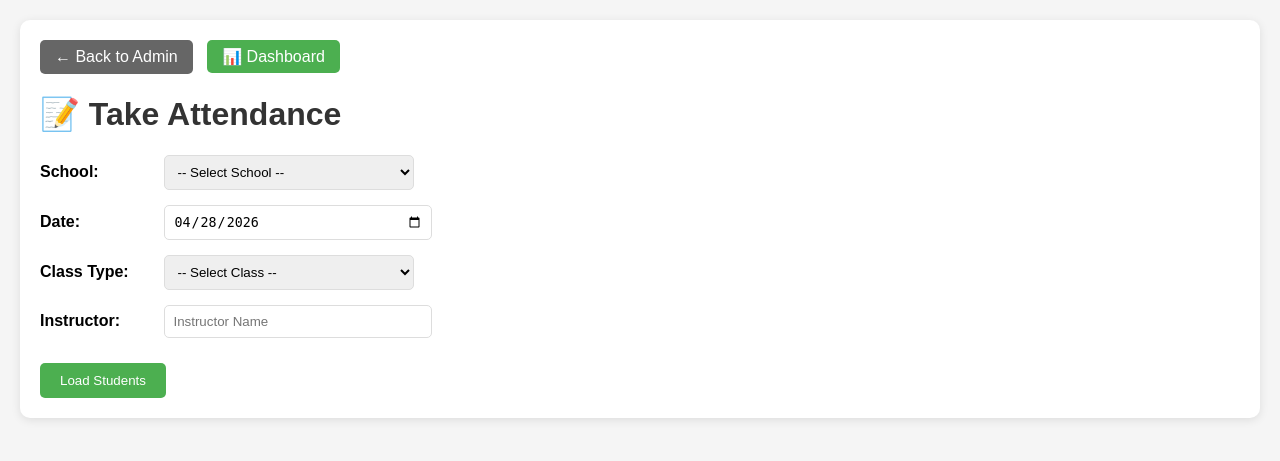
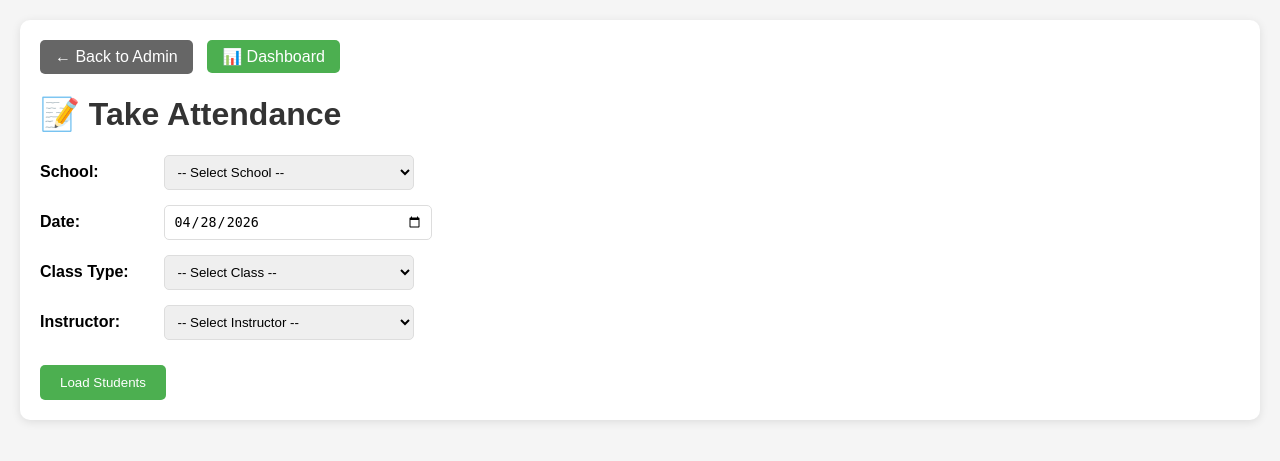
Before and after one commit to Joe-art-coding/tkd-sys, a Django app: page /attendance/take/ in a window 1280 px wide. Shown: the top 461 px of the page. Run offline with Django 5.2, Linux system fonts and the light colour scheme; a user stored in the database is signed in; data comes from the database, SQL or seed files in the repository.

Commit message:
Add files via upload

```diff
--- a/attendance/templates/attendance/take_attendance.html
+++ b/attendance/templates/attendance/take_attendance.html
@@ -165,7 +165,14 @@
 
             <div class="form-group">
                 <label>Instructor:</label>
-                <input type="text" name="instructor" placeholder="Instructor Name" required>
+                <select name="instructor" required>
+                    <option value="">-- Select Instructor --</option>
+                    {% for coach in coaches %}
+                        <option value="{{ coach.get_full_name|default:coach.username }}" {% if instructor_name == coach.get_full_name|default:coach.username %}selected{% endif %}>
+                            {{ coach.get_full_name|default:coach.username }}
+                        </option>
+                    {% endfor %}
+                </select>
             </div>
 
             <button type="submit" name="load_students">Load Students</button>
@@ -187,7 +194,7 @@
                     <label for="selectAllCheckbox">Select All Present</label>
                 </div>
 
-                 <table>
+                <table>
                     <thead>
                          <tr>
                             <th>#</th>
```
Also changed, not shown: attendance/templates/attendance/bulk_attendance.html (line endings or trailing spaces), attendance/templates/attendance/school_list.html (line endings or trailing spaces).
